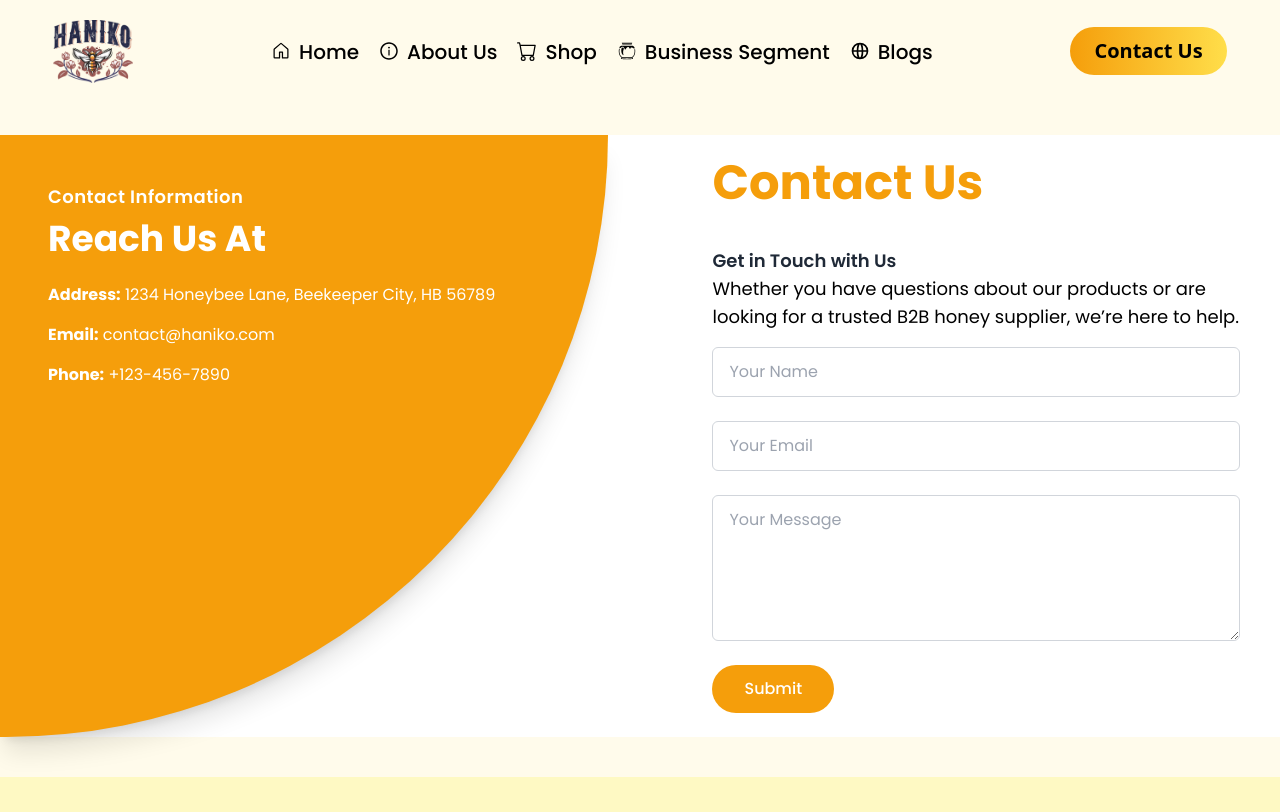
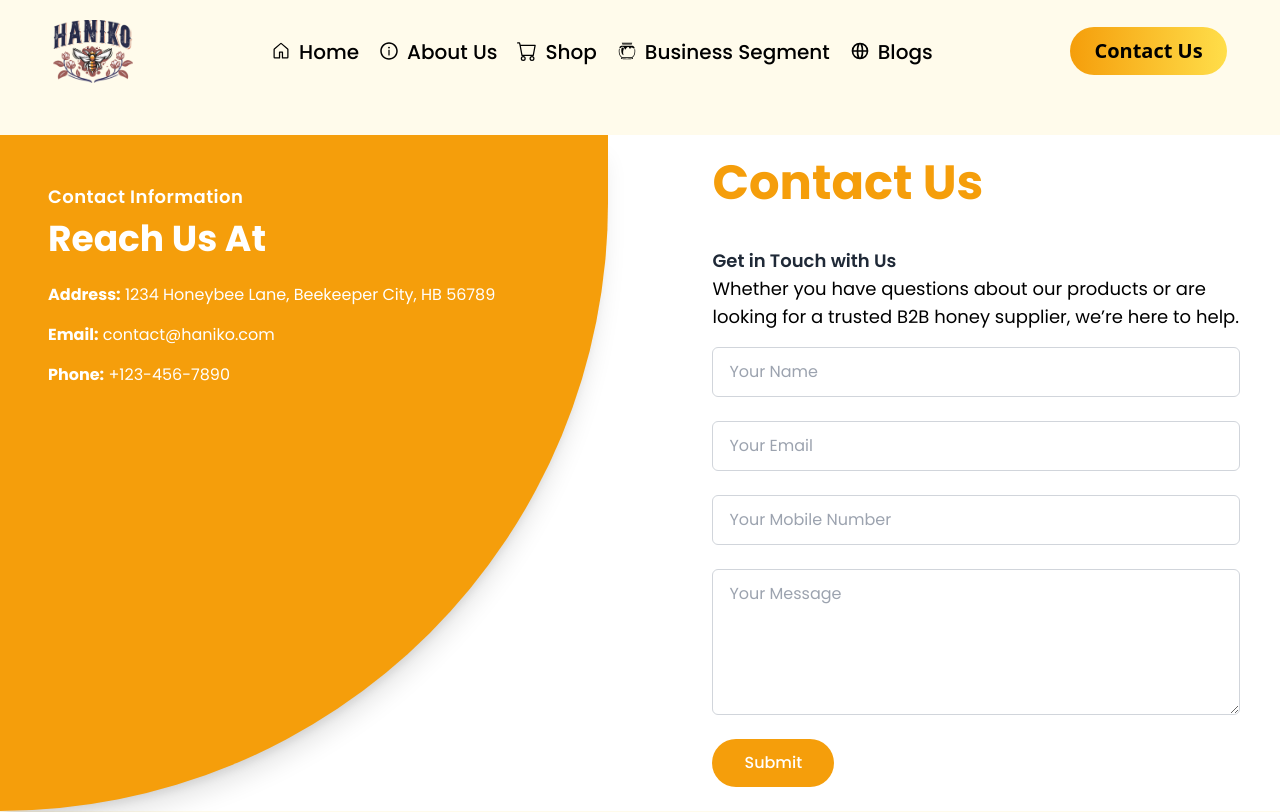
Before and after one commit to vedantxtrem/Haniko, a Next.js app: page /contact in a window 1280 px wide. Shown: the top 812 px of the page. Built offline with nearby package versions, Linux system fonts and the light colour scheme.

Commit message:
about us footer

```diff
--- a/package.json
+++ b/package.json
@@ -11,6 +11,7 @@
   "dependencies": {
     "animate.css": "^4.1.1",
     "aos": "^2.3.4",
+    "axios": "^1.7.7",
     "class-variance-authority": "^0.7.0",
     "clsx": "^2.1.1",
     "d3-color": "^3.1.0",
--- a/src/app/contact/page.tsx
+++ b/src/app/contact/page.tsx
@@ -1,6 +1,8 @@
-"use client";
-import React from "react";
+'use client'
+
+import React, { useState } from "react";
 import { Poppins } from "next/font/google";
+import axios from "axios"; // Import axios
 
 const poppins = Poppins({
   subsets: ["latin"],
@@ -8,21 +10,31 @@ const poppins = Poppins({
 });
 
 function Page() {
+  const [formData, setFormData] = useState({
+    name: "",
+    email: "",
+    mobile: "",
+    message: "",
+  });
+
+  const handleChange = (e:any) => {
+    const { name, value } = e.target;
+    setFormData((prev) => ({ ...prev, [name]: value }));
+  };
+
+  const handleSubmit = async () => {
+    // e.preventDefault()
+  };
+
   return (
     <section className={`relative overflow-hidden ${poppins.className} py-10`}>
       <div className="flex flex-col lg:flex-row gap-8 lg:gap-16 lg:text-start text-center bg-white max-w-screen mx-auto">
         {/* Contact Information */}
         <div className="lg:w-1/2 flex flex-col items-center lg:items-start py-20 bg-amber-500 text-white p-6 lg:p-12 rounded-br-[50%] lg:rounded-br-full shadow-xl">
-
-          <h2 className="text-white text-lg font-semibold mb-2 tracking-wide">
-            Contact Information
-          </h2>
-          <h3 className="text-2xl sm:text-4xl font-bold mb-4 sm:mb-6">
-            Reach Us At
-          </h3>
+          <h2 className="text-white text-lg font-semibold mb-2 tracking-wide">Contact Information</h2>
+          <h3 className="text-2xl sm:text-4xl font-bold mb-4 sm:mb-6">Reach Us At</h3>
           <p className="text-white mb-2 sm:mb-4">
-            <strong>Address:</strong> 1234 Honeybee Lane, Beekeeper City, HB
-            56789
+            <strong>Address:</strong> 1234 Honeybee Lane, Beekeeper City, HB 56789
           </p>
           <p className="text-white mb-2 sm:mb-4">
             <strong>Email:</strong> contact@haniko.com
@@ -34,52 +46,60 @@ function Page() {
 
         {/* Contact Form */}
         <div className="lg:w-1/2 bg-white p-6 lg:px-10">
-          <h1 className="text-amber-500 text-3xl sm:text-4xl lg:text-5xl font-bold mb-6 sm:mb-10">
-            Contact Us
-          </h1>
-          <h2 className="text-gray-800 text-lg font-semibold">
-            Get in Touch with Us
-          </h2>
+          <h1 className="text-amber-500 text-3xl sm:text-4xl lg:text-5xl font-bold mb-6 sm:mb-10">Contact Us</h1>
+          <h2 className="text-gray-800 text-lg font-semibold">Get in Touch with Us</h2>
           <h1 className="mb-4 text-sm md:text-lg">
-            Whether you have questions about our products or are looking for a
-            trusted B2B honey supplier, we’re here to help.
+            Whether you have questions about our products or are looking for a trusted B2B honey supplier, we’re here to help.
           </h1>
 
-          <form
-            className="space-y-4 sm:space-y-6"
-            onSubmit={(e) => e.preventDefault()}
-          >
+          <form className="space-y-4 sm:space-y-6" onSubmit={handleSubmit}>
             <div className="flex flex-col">
-              <label htmlFor="name" className="sr-only">
-                Name
-              </label>
+              <label htmlFor="name" className="sr-only">Name</label>
               <input
                 id="name"
+                name="name"
                 type="text"
                 required
+                value={formData.name}
+                onChange={handleChange}
                 className="border border-gray-300 py-3 px-4 rounded-md focus:border-amber-500 focus:ring-2 focus:ring-amber-300 outline-none transition-all duration-300"
                 placeholder="Your Name"
               />
             </div>
             <div className="flex flex-col">
-              <label htmlFor="email" className="sr-only">
-                Email
-              </label>
+              <label htmlFor="email" className="sr-only">Email</label>
               <input
                 id="email"
+                name="email"
                 type="email"
                 required
+                value={formData.email}
+                onChange={handleChange}
                 className="border border-gray-300 py-3 px-4 rounded-md focus:border-amber-500 focus:ring-2 focus:ring-amber-300 outline-none transition-all duration-300"
                 placeholder="Your Email"
               />
             </div>
             <div className="flex flex-col">
-              <label htmlFor="message" className="sr-only">
-                Message
-              </label>
+              <label htmlFor="mobile" className="sr-only">Mobile Number</label>
+              <input
+                id="mobile"
+                name="mobile"
+                type="tel"
+                required
+                value={formData.mobile}
+                onChange={handleChange}
+                className="border border-gray-300 py-3 px-4 rounded-md focus:border-amber-500 focus:ring-2 focus:ring-amber-300 outline-none transition-all duration-300"
+                placeholder="Your Mobile Number"
+              />
+            </div>
+            <div className="flex flex-col">
+              <label htmlFor="message" className="sr-only">Message</label>
               <textarea
                 id="message"
+                name="message"
                 required
+                value={formData.message}
+                onChange={handleChange}
                 className="border border-gray-300 py-3 px-4 rounded-md focus:border-amber-500 focus:ring-2 focus:ring-amber-300 outline-none transition-all duration-300"
                 placeholder="Your Message"
                 rows={5}
```
Also changed, not shown: 2 other files (tests, documents, lock files or other folders).
